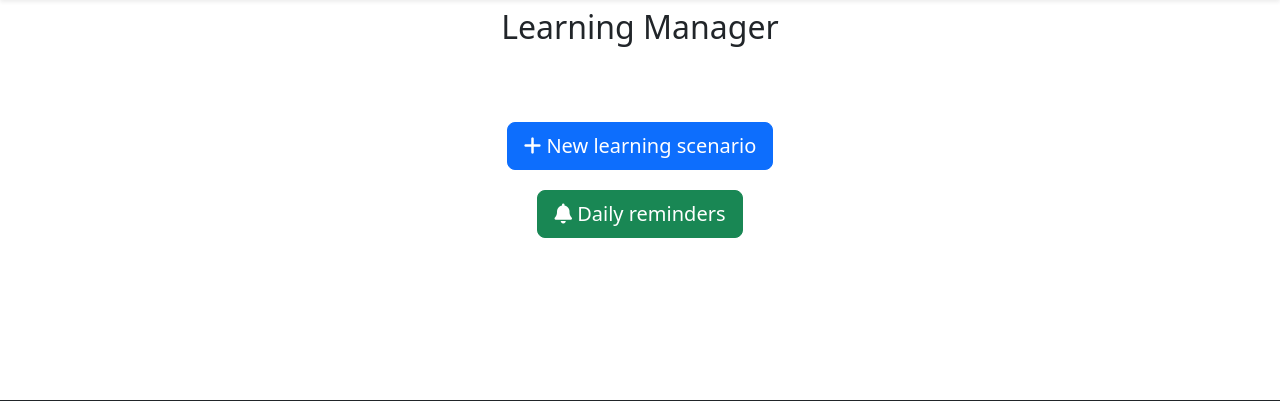
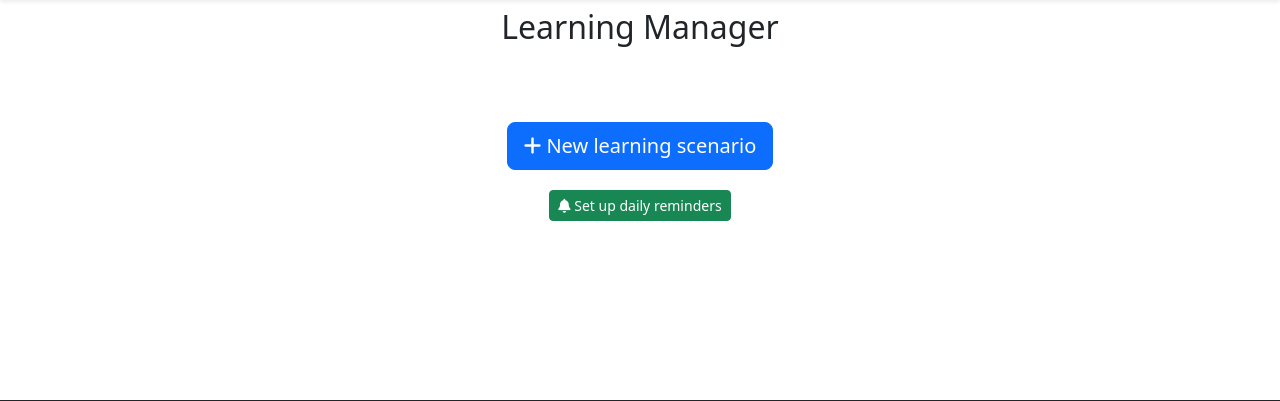
Before and after one commit to andytwoods/learnmusic, a Django app: template notes/templates/notes/learning_home.html in a window 1280 px wide. Shown: the part 58-459 px from the top of the page. Run offline with Django 5.2, Linux system fonts and the light colour scheme; the template is opened without the code that fills it, so the values that code supplies are empty; some libraries are stand-ins or nearby versions.

Commit message:
Update daily reminders button text and adjust list items in learning home
Refined the button label for clarity and resized it for consistency. Removed an outdated list item to improve content relevance.

```diff
--- a/notes/templates/notes/learning_home.html
+++ b/notes/templates/notes/learning_home.html
@@ -171,8 +171,8 @@
       </a>
       <div id="reminder-settings-container">
         <!-- Daily reminders button - visible by default -->
-        <button id="daily-reminders-btn" class="btn btn-success btn-lg mt-3">
-          <i class="fas fa-bell"></i> Daily reminders
+        <button id="daily-reminders-btn" class="btn btn-success btn-sm mt-3">
+          <i class="fas fa-bell"></i> Set up daily reminders
         </button>
 
         <!-- Reminder settings button - hidden by default -->
@@ -228,7 +228,6 @@
                   <ul>
                     <li>One click install</li>
                     <li>Get daily practice reminders</li>
-                    <li>Practice offline, anytime</li>
                     <li>Easy access from your home screen</li>
                   </ul>
                   <p>Click the "Install Now" button below to install.</p>
```
